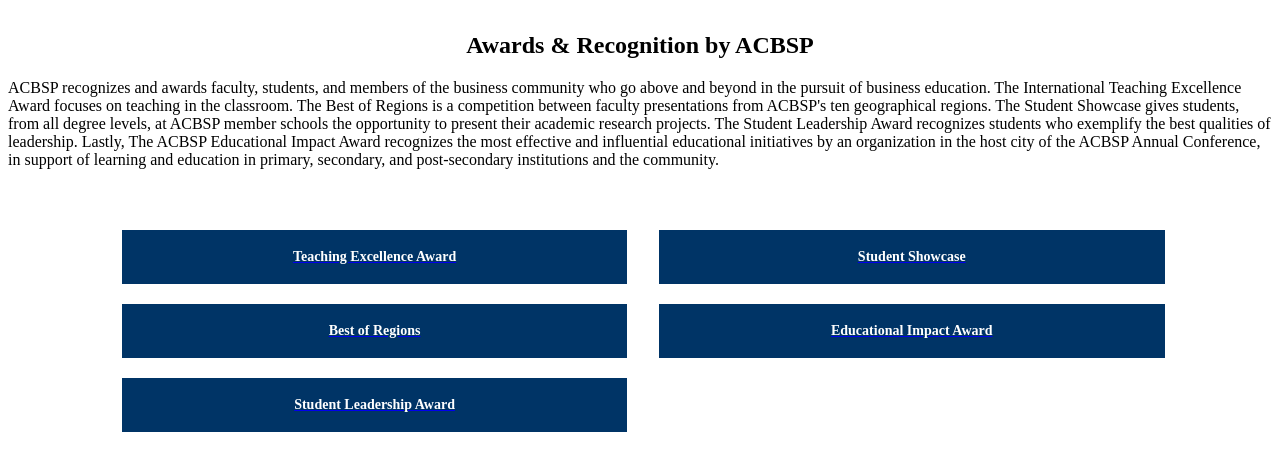
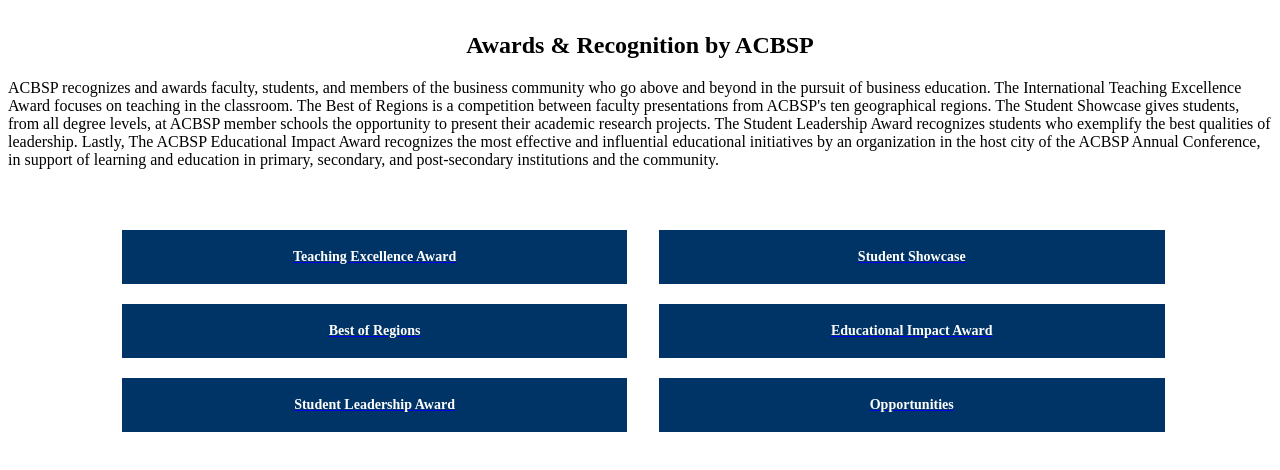
Before and after one commit to garnoldseevers-acbsp/awards_repo, a plain HTML site: page index.html in a window 1280 px wide. Shown: the part 46-516 px from the top of the page. Drawn offline with Linux system fonts and the light colour scheme.

Commit message:
Opportunities Link

```diff
--- a/index.html
+++ b/index.html
@@ -110,4 +110,11 @@
       </div>
     </div>
   </a>
+  <a href="/page/opportunities">
+    <div class="cust-imglink four">
+      <div class="link-text">
+        Opportunities
+      </div>
+    </div>
+  </a>
 </div>
```
